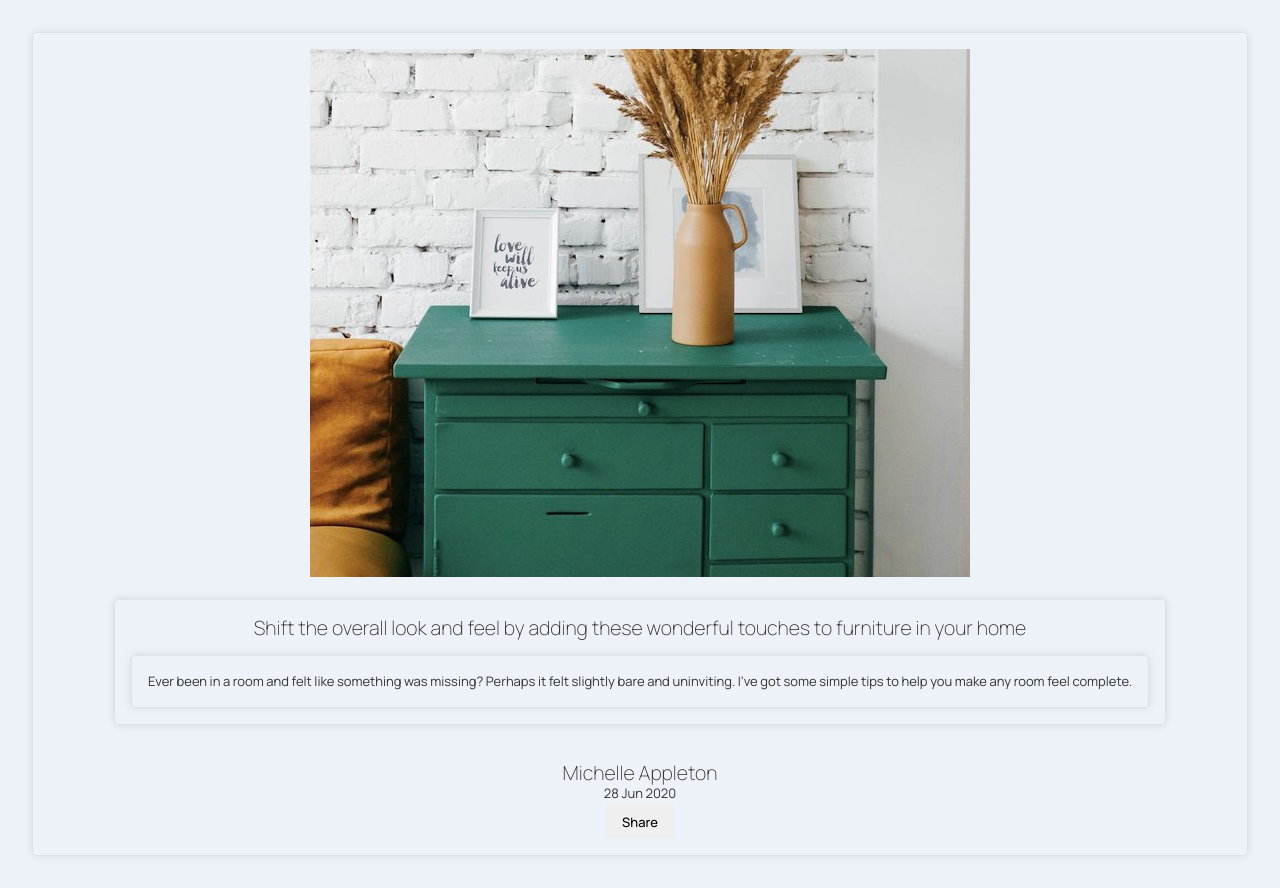
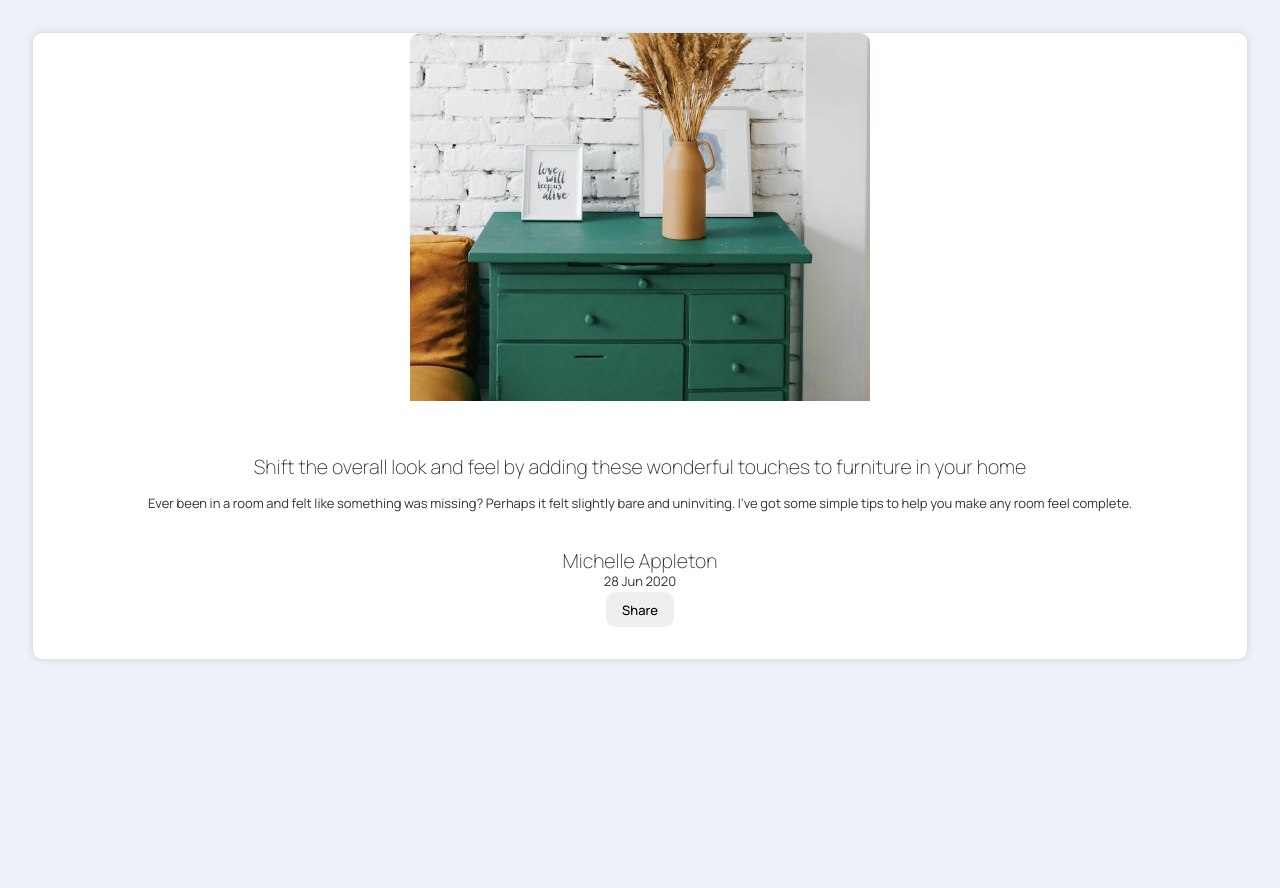
Before and after one commit to Trishachi/article-preview-react, a React (Vite) app: page / in a window 1280 px wide. After the commit the page ends 800 px from the top, so only its background shows below. Built offline with nearby package versions, Linux system fonts and the light colour scheme.

Commit message:
Article Image WIP

```diff
--- a/src/components/ArticlePreview.css
+++ b/src/components/ArticlePreview.css
@@ -11,38 +11,24 @@ Version: v1.0
     flex-direction: column;
     align-items: center;
     justify-content: center;
-    gap: 1rem;
-    padding: 1rem;
+    background-color: var(--white);
     border: 1px solid #dee2e6;
     border-radius: var(--border-radius);
     box-shadow: 0 0 0.5rem rgba(0, 0, 0, 0.1);
 }
 
-.article-image {
+.article-image img {
     width: 100%;
-    height: auto;
+    height: 23rem;
+    object-fit: cover;
+    border-radius: var(--border-radius) var(--border-radius) 0 0;
 }
 
 .article-content {
-    display: flex;
-    flex-direction: column;
-    align-items: center;
-    justify-content: center;
-    gap: 1rem;
-    padding: 1rem;
-    border: 1px solid #dee2e6;
-    border-radius: var(--border-radius);
-    box-shadow: 0 0 0.5rem rgba(0, 0, 0, 0.1);
+    padding: 3rem 2rem 2rem 2rem;
+    background-color: var(--white);
 }
 
 .article-content-text {
-    display: flex;
-    flex-direction: column;
-    align-items: center;
-    justify-content: center;
-    gap: 1rem;
     padding: 1rem;
-    border: 1px solid #dee2e6;
-    border-radius: 0.25rem;
-    box-shadow: 0 0 0.5rem rgba(0, 0, 0, 0.1);
 }
--- a/src/components/ArticlePreview.jsx
+++ b/src/components/ArticlePreview.jsx
@@ -10,13 +10,11 @@ function ArticlePreview() {
             </div>
             <div className="article-content">
             <h2 className="article-title">Shift the overall look and feel by adding these wonderful
-  touches to furniture in your home</h2>
+                touches to furniture in your home</h2>
 
-  <p className="article-content-text">Ever been in a room and felt like something was missing? Perhaps
-  it felt slightly bare and uninviting. I’ve got some simple tips
-  to help you make any room feel complete.</p>
-
-            </div>
+            <p className="article-content-text">Ever been in a room and felt like something was missing? Perhaps
+                it felt slightly bare and uninviting. I’ve got some simple tips
+                to help you make any room feel complete.</p>
             <div className="article-footer">
                 <div className="article-author">
                     <img src="" alt="" />
@@ -27,6 +25,7 @@ function ArticlePreview() {
                 </div>
                 <button>Share</button>
             </div>
+            </div>
         </div>
     );
 }
--- a/src/index.css
+++ b/src/index.css
@@ -48,7 +48,7 @@ Version: v1.0
 --space-xl: 3rem;
 
 /* Border Radius */
---border-radius: 0.25rem;
+--border-radius: 0.625rem;
 
 /* Breakpoints */
 --breakpoint-sm: 576px;
```
